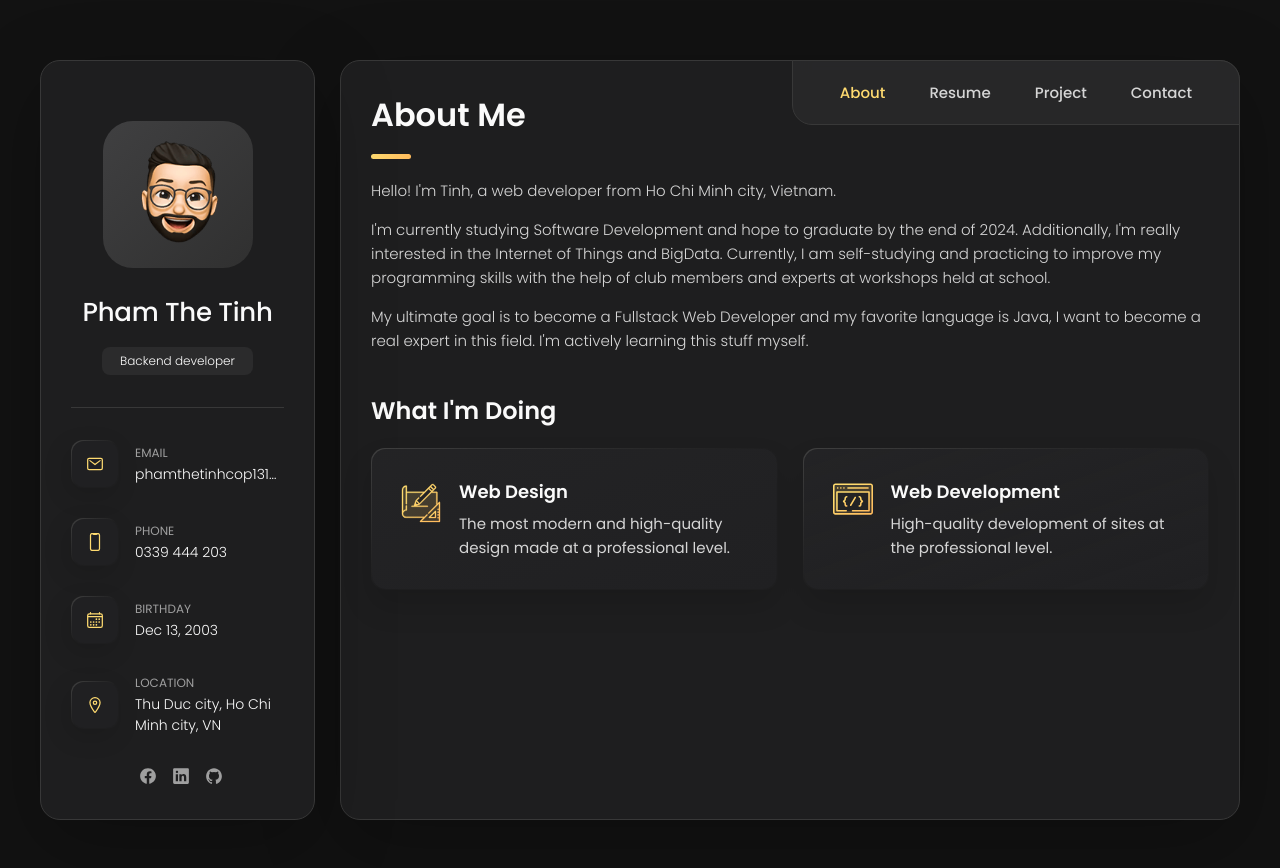
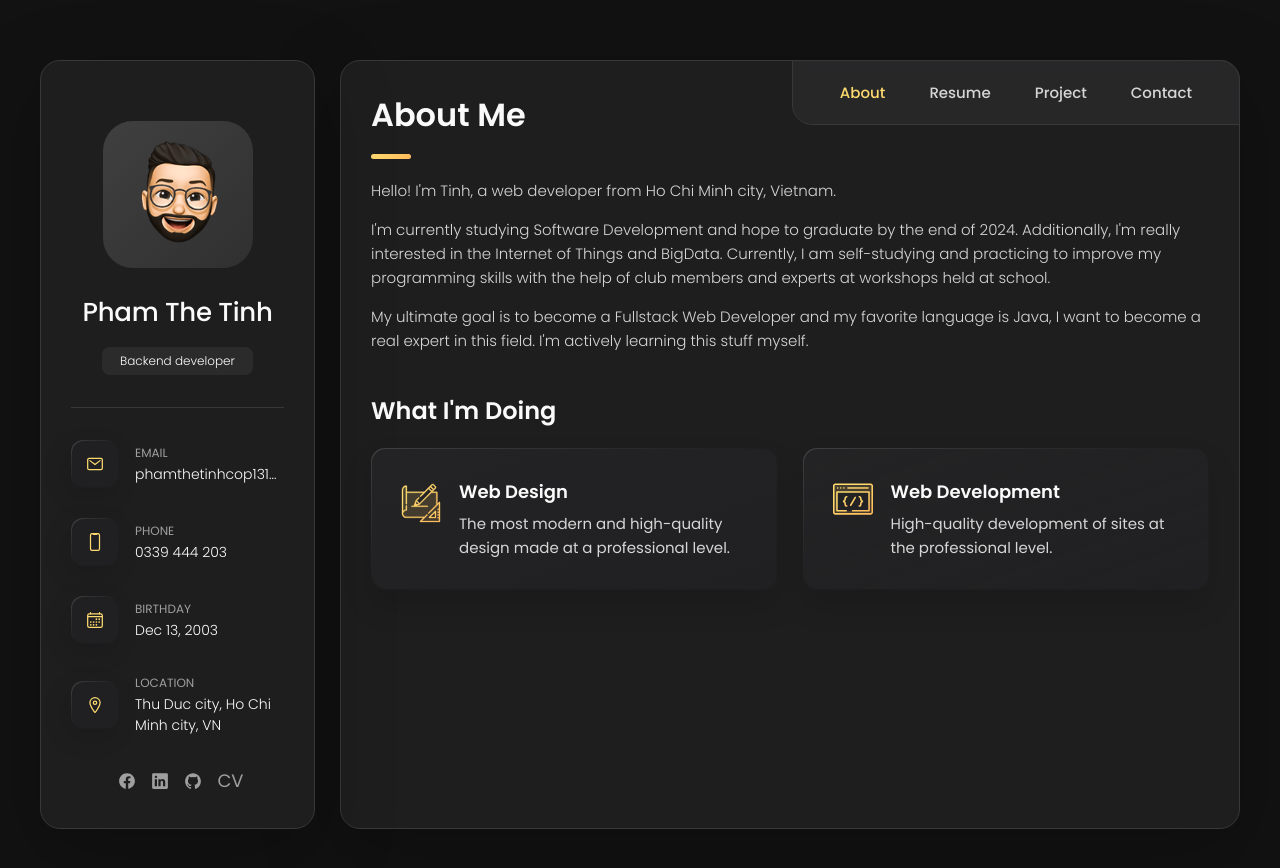
Before and after one commit to tinhpt1312/portfolio, a plain HTML site: page index.html in a window 1280 px wide. Drawn offline with nearby package versions, Linux system fonts and the light colour scheme; files whose address does not match are found by name.

Commit message:
updateCV

```diff
--- a/index.html
+++ b/index.html
@@ -143,6 +143,13 @@
                     <li class="social-item">
                         <a href="https://github.com/tinhpt1312" class="social-link">
                             <ion-icon name="logo-github"></ion-icon>
+                        </a>
+                    </li>
+
+                    <li class="social-item">
+                        <a href="https://drive.google.com/file/d/1nwt6D30L1XqiJK5BUZ33c6WIzQI_38PV/view?usp=sharing"
+                            class="social-link">
+                            CV
                         </a>
                     </li>
 
```
